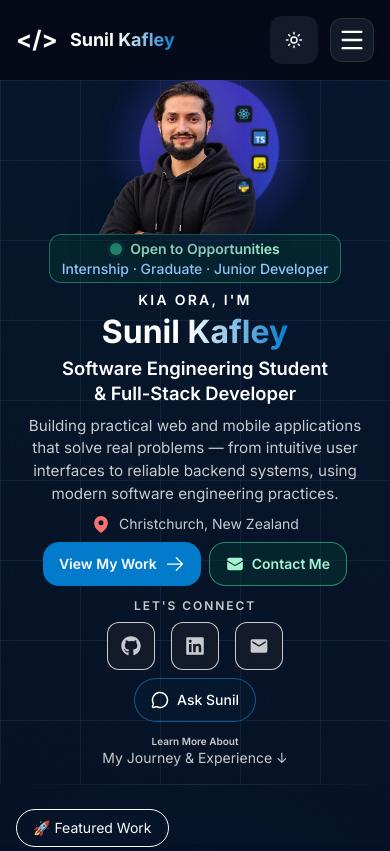
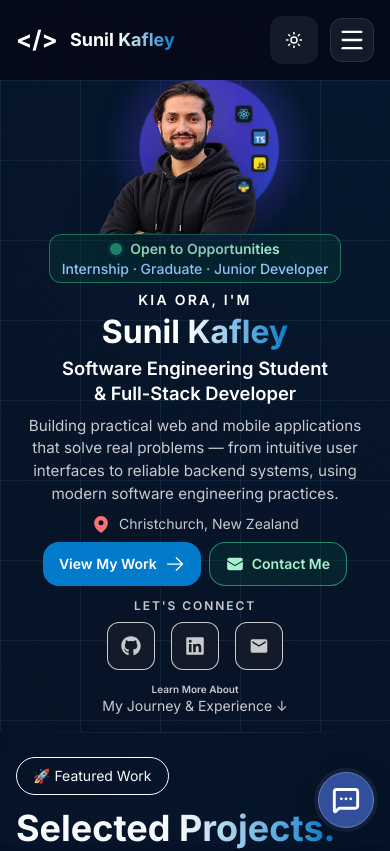
Before and after one commit to sunilkafley/portfolio_website, a React (Vite) app: page / in a window 390 px wide. Shown: the top 851 px of the page. Built offline with nearby package versions, Linux system fonts and the light colour scheme.

Commit message:
Update floating assistant launcher

```diff
--- a/src/App.tsx
+++ b/src/App.tsx
@@ -27,7 +27,7 @@ function App() {
       <ScrollToTop />
 
       <Routes>
-        <Route path="/" element={<Home onAskSunil={openAssistant} assistantOpen={assistantOpen} />} />
+        <Route path="/" element={<Home />} />
         <Route path="/projects" element={<Projects />} />
         <Route path="*" element={<Navigate to="/" replace />} />
       </Routes>
--- a/src/components/sections/Hero.tsx
+++ b/src/components/sections/Hero.tsx
@@ -14,14 +14,13 @@ import portraitCutoutSmall from "../../assets/images/profile-320.webp"
 import portraitCutoutMedium from "../../assets/images/profile-640.webp"
 
 import SocialLinks from "../ui/SocialLinks"
-import { MessageCircle } from "lucide-react"
 
 import {
   itemFadeUp,
   staggerContainer,
 } from "../../utils/motion"
 
-const Hero = ({ onAskSunil, assistantOpen }: { onAskSunil: (button: HTMLButtonElement) => void; assistantOpen: boolean }) => {
+const Hero = () => {
   return (
     <section
       id="home"
@@ -115,9 +114,6 @@ const Hero = ({ onAskSunil, assistantOpen }: { onAskSunil: (button: HTMLButtonEl
                 Let&apos;s Connect
               </span>
               <SocialLinks />
-              <button className="assistant-inline" aria-expanded={assistantOpen} aria-haspopup="dialog" aria-controls={assistantOpen ? 'portfolio-assistant-panel' : undefined} onClick={event => onAskSunil(event.currentTarget)}>
-                <MessageCircle size={18} aria-hidden="true" /> Ask Sunil
-              </button>
             </motion.div>
 
             <Link to="/#journey" className="mt-3 flex flex-col items-center text-sm text-muted md:hidden focus-visible:outline-2 focus-visible:outline-primary">
--- a/src/components/ui/PortfolioAssistant.css
+++ b/src/components/ui/PortfolioAssistant.css
@@ -1,5 +1,12 @@
 .portfolio-assistant { position: fixed; right: max(16px, env(safe-area-inset-right)); bottom: max(16px, env(safe-area-inset-bottom)); z-index: 40; font-size: 14px; }
-.assistant-launcher { display: flex; align-items: center; gap: 9px; margin-left: auto; min-height: 48px; padding: 0 18px; border-radius: 999px; color: white; background: #006bb3; border: 1px solid #4aa7e5; box-shadow: 0 8px 28px #0004; font-weight: 600; cursor: pointer; }
+.assistant-launcher { display: grid; place-items: center; margin-left: auto; width: 56px; height: 56px; border-radius: 50%; color: white; background: #304e9b; border: 1px solid #637cbb; box-shadow: 0 8px 28px #0004; cursor: pointer; }
+@media (prefers-reduced-motion: no-preference) {
+  .assistant-launcher[aria-expanded="false"] { animation: assistant-pulse 3s ease-in-out infinite; }
+  @keyframes assistant-pulse {
+    0%, 100% { box-shadow: 0 8px 28px #0004, 0 0 0 0 #637cbb55; }
+    50% { box-shadow: 0 8px 28px #0004, 0 0 0 7px #637cbb00; }
+  }
+}
 .assistant-panel { width: min(390px, calc(100vw - 32px)); height: min(580px, calc(100dvh - 170px)); min-height: 180px; display: flex; flex-direction: column; margin-bottom: 12px; border: 1px solid var(--color-border); border-radius: 20px; background: var(--color-background); color: var(--color-text); box-shadow: 0 16px 60px #0005; overflow: hidden; }
 .assistant-header { display: flex; align-items: center; gap: 12px; padding: 16px; background: color-mix(in srgb, var(--color-primary) 13%, var(--color-background)); border-bottom: 1px solid var(--color-border); }
 .assistant-header h2 { font-weight: 700; font-size: 16px; }
@@ -26,7 +33,6 @@
 .assistant-form input::placeholder { color: var(--color-text-muted); font-size: 13px; }
 .assistant-note { font-size: 10px; text-align: center; margin-top: 8px; color: var(--color-text-muted); }
 .portfolio-assistant :focus-visible { outline: 2px solid var(--color-primary); outline-offset: 3px; }
-.assistant-inline { display: none; }
 .assistant-skip { display: block; min-height: 44px; padding: 4px 8px; margin: 0 0 4px auto; font-size: 12px; text-decoration: underline; cursor: pointer; }
 .assistant-typing { display: inline-flex; gap: 5px; padding: 10px 0; }
 .assistant-typing i { width: 5px; height: 5px; background: var(--color-text-muted); border-radius: 50%; animation: assistant-dot 1s ease-in-out infinite; }
@@ -36,11 +42,6 @@
 @keyframes assistant-dot { 50% { opacity: .3; } }
 @media (prefers-reduced-motion: reduce) { .assistant-typing i, .assistant-cursor { animation: none; } }
 @media (max-width: 767px) {
-  .assistant-launcher { display: none; }
-  .assistant-inline { display: inline-flex; align-items: center; justify-content: center; gap: 8px; min-height: 44px; padding: 10px 16px; border: 1px solid color-mix(in srgb, var(--color-primary) 55%, var(--color-border)); border-radius: 999px; font-size: 14px; font-weight: 500; cursor: pointer; background: color-mix(in srgb, var(--color-primary) 4%, transparent); }
-  .assistant-inline:hover { background: color-mix(in srgb, var(--color-primary) 12%, transparent); }
-  .assistant-inline:active { background: color-mix(in srgb, var(--color-primary) 20%, transparent); }
-  .assistant-inline:focus-visible { outline: 2px solid var(--color-primary); outline-offset: 3px; }
-  .assistant-panel { height: min(580px, calc(100dvh - 110px)); margin-bottom: 0; }
+  .assistant-panel { height: min(580px, calc(100dvh - 110px)); }
 }
 @media (max-height: 550px) { .assistant-panel { height: calc(100dvh - 105px); } .assistant-header { padding: 6px 12px; } .assistant-bottom { padding: 8px 12px; } .assistant-note { display: none; } .assistant-chips { margin-bottom: 6px; gap: 4px; } }
--- a/src/components/ui/PortfolioAssistant.tsx
+++ b/src/components/ui/PortfolioAssistant.tsx
@@ -1,6 +1,6 @@
 import { useEffect, useRef, useState } from 'react'
 import { Link } from 'react-router'
-import { MessageCircle, Send, X } from 'lucide-react'
+import { MessageCircle, MessageSquareMore, Send, X } from 'lucide-react'
 import { getPortfolioAnswer, quickQuestions, type Answer } from '../../data/assistant'
 import './PortfolioAssistant.css'
 import useResponseStream from './useResponseStream'
@@ -79,6 +79,6 @@ export default function PortfolioAssistant({ open, onOpen, onClose }: { open: bo
       </div>
     </div>}
     <div className="sr-only" role="status" aria-live="polite" aria-atomic="true">{announcement}</div>
-    <button className="assistant-launcher" aria-label="Ask Sunil" aria-expanded={open} aria-controls={open ? 'portfolio-assistant-panel' : undefined} aria-haspopup="dialog" onClick={event => open ? close() : onOpen(event.currentTarget)}><MessageCircle size={20} aria-hidden="true" /><span>Ask Sunil</span></button>
+    <button className="assistant-launcher" aria-label="Ask Sunil" aria-expanded={open} aria-controls={open ? 'portfolio-assistant-panel' : undefined} aria-haspopup="dialog" onClick={event => open ? close() : onOpen(event.currentTarget)}><MessageSquareMore size={28} strokeWidth={2.5} aria-hidden="true" /></button>
   </aside>
 }
--- a/src/pages/Home.tsx
+++ b/src/pages/Home.tsx
@@ -13,7 +13,7 @@ import SectionDivider from "../components/ui/SectionDivider"
 import SEO from "../components/ui/SEO"
 import GridBackground from "../components/ui/GridBackground"
 
-const Home = ({ onAskSunil, assistantOpen }: { onAskSunil: (button: HTMLButtonElement) => void; assistantOpen: boolean }) => {
+const Home = () => {
   return (
     <>
       <SEO
@@ -25,7 +25,7 @@ const Home = ({ onAskSunil, assistantOpen }: { onAskSunil: (button: HTMLButtonEl
       <Header />
 
       <main>
-        <Hero onAskSunil={onAskSunil} assistantOpen={assistantOpen} />
+        <Hero />
         <SectionDivider />
         <FeaturedProjects />
         <SectionDivider />
```
